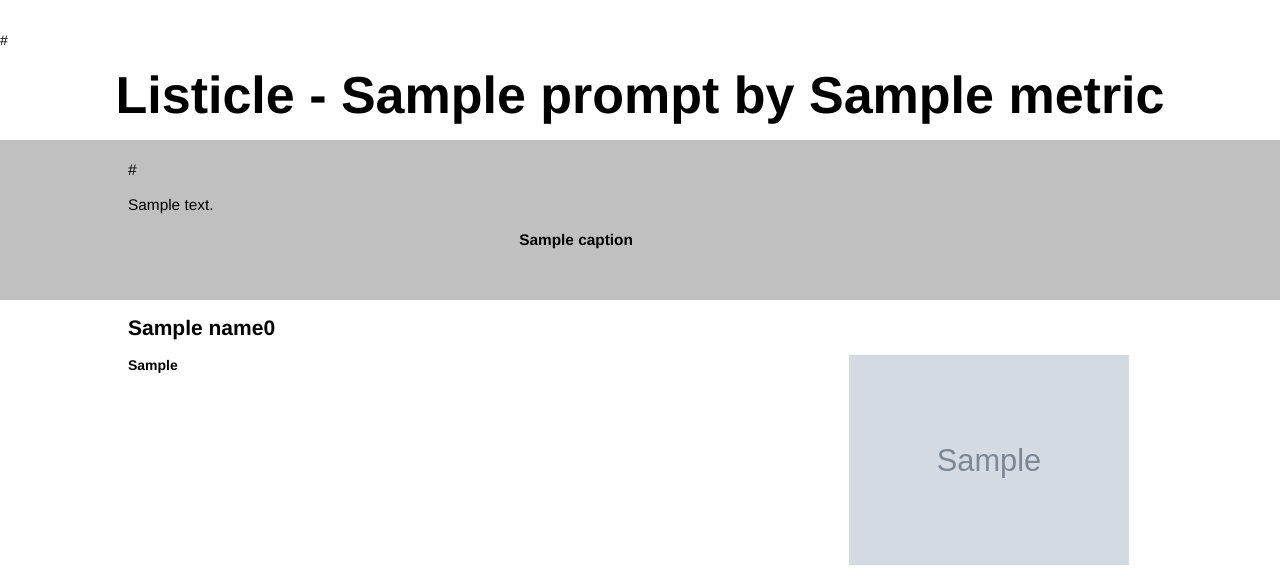
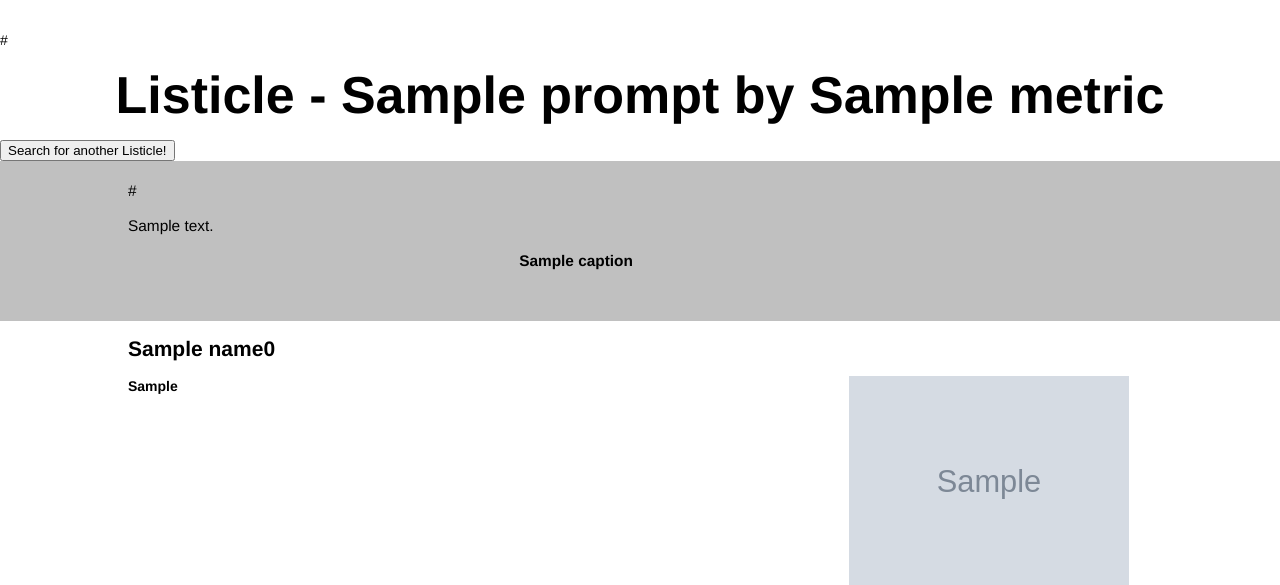
Before and after one commit to dinomujki/listicles, a Flask app: template templates/form_action.html in a window 1280 px wide. Shown: the top 585 px of the page. Run offline with Flask 2, Linux system fonts and the light colour scheme; the template is opened without the code that fills it: most values are stand-ins (such as "Sample title", 1, 10 or a date in 2020); grey boxes marked "Sample" are stand-in pictures.

Commit message:
fix get page desc, to to add new search button to result page

```diff
--- a/app.py
+++ b/app.py
@@ -95,7 +95,7 @@ def getWikiLink(prompt1, prompt2):
     print wikiurl
     return wikiurl
 
-def getPageDescription():
+def getPageDescription(soup):
     general=soup.find_all('p')[0:3]
     generaldesc = " "
     breaking = " <br/> <br/> "
--- a/templates/form_action.html
+++ b/templates/form_action.html
@@ -9,8 +9,13 @@
             <div class="wiki">{{wikiurl|safe}}</div>
             <div class="title" id="result-title">
                 <h1>Listicle - {{prompt|safe}} by {{metric|safe}}</h1>
+            </div>
 
+
+            <div>
+              <button type="button" formaction="../form_submit.html">Search for another Listicle! </button>
             </div>
+
             <div id="general">
                 <div>{{vidlink|safe}}</div>
                 <p>{{generaldesc|safe}}</p>
```
